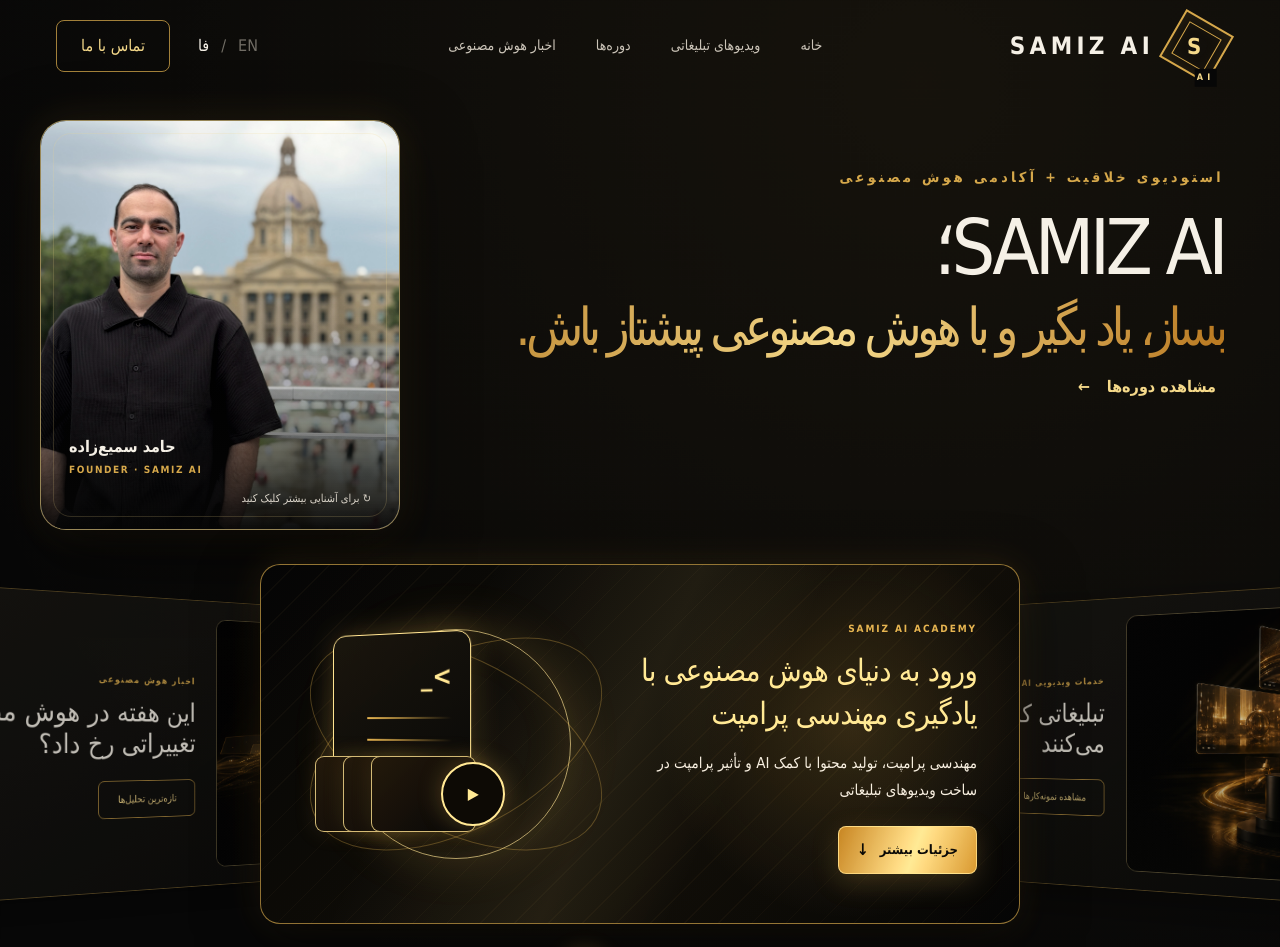
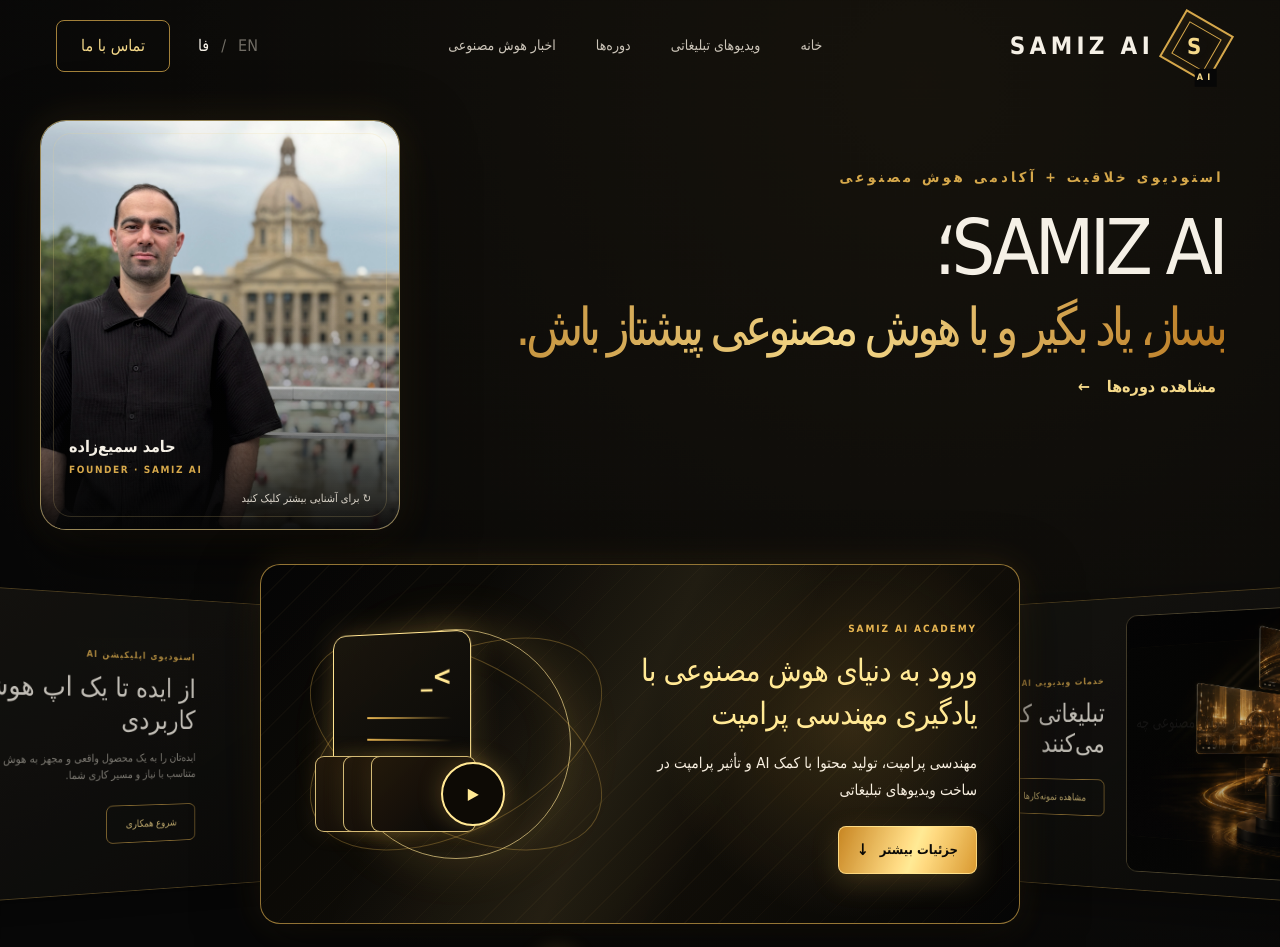
Before and after one commit to hamedsamz/samiz-ai-website, a Next.js app: page / in a window 1280 px wide. Shown: the top 947 px of the page. Built offline with nearby package versions, Linux system fonts and the light colour scheme; a web font is replaced by a local one.

Commit message:
Add fourth AI app studio slide

```diff
--- a/app/page.tsx
+++ b/app/page.tsx
@@ -3,7 +3,7 @@
 import { useEffect, useRef, useState, type PointerEvent as ReactPointerEvent } from "react";
 
 type Lang = "en" | "fa";
-const SLIDE_COUNT = 3;
+const SLIDE_COUNT = 4;
 
 const copy = {
   en: {
@@ -29,6 +29,10 @@
     videoTitle: "Ads that stop the scroll",
     newsKicker: "AI NEWS",
     newsTitle: "What changed this week in AI",
+    appKicker: "AI APP STUDIO",
+    appTitle: "Turn your idea into an intelligent app",
+    appDesc: "From the first concept to a practical AI-powered product, built for your real workflow.",
+    appCta: "Start a Project",
     strip: ["AI VIDEO", "CREATIVE STRATEGY", "PRACTICAL EDUCATION", "AI INTELLIGENCE"],
     servicesKicker: "WHAT WE CREATE",
     servicesTitle: "Advertising videos built for attention.",
@@ -82,6 +86,10 @@
     videoTitle: "تبلیغاتی که مخاطب را متوقف می‌کنند",
     newsKicker: "اخبار هوش مصنوعی",
     newsTitle: "این هفته در هوش مصنوعی چه تغییراتی رخ داد؟",
+    appKicker: "استودیوی اپلیکیشن AI",
+    appTitle: "از ایده تا یک اپ هوشمند و کاربردی",
+    appDesc: "ایده‌تان را به یک محصول واقعی و مجهز به هوش مصنوعی تبدیل می‌کنیم؛ متناسب با نیاز و مسیر کاری شما.",
+    appCta: "شروع همکاری",
     strip: ["ویدیوی AI", "استراتژی خلاق", "آموزش کاربردی", "هوش و تحلیل AI"],
     servicesKicker: "چه چیزی می‌سازیم",
     servicesTitle: "ویدیوهای تبلیغاتی ساخته‌شده برای جلب توجه.",
@@ -278,6 +286,20 @@
             </article>
             <article className="peek-card video-card cylinder-card" data-active={activeSlide === 1} style={slideStyle(1)}><div className="teaser-copy"><small>{t.videoKicker}</small><h3>{t.videoTitle}</h3><a className="outline-button" href="#portfolio">{t.primary}</a></div><div className="card-art slide-image-art"><img src="/images/slide-video-ad.png" alt={lang === "fa" ? "تولید ویدیوی تبلیغاتی با هوش مصنوعی" : "AI advertising video production"} draggable={false} /><span className="slide-art-badge play-badge">▶</span></div></article>
             <article className="peek-card news-card cylinder-card" data-active={activeSlide === 2} style={slideStyle(2)}><div className="teaser-copy"><small>{t.newsKicker}</small><h3>{t.newsTitle}</h3><a className="outline-button" href="#news">{t.updates}</a></div><div className="card-art slide-image-art"><img src="/images/slide-ai-news.png" alt={lang === "fa" ? "اخبار و تازه‌های هوش مصنوعی" : "Latest AI news"} draggable={false} /><span className="slide-art-badge ai-badge">AI</span></div></article>
+            <article className="peek-card app-card cylinder-card" data-active={activeSlide === 3} style={slideStyle(3)}>
+              <div className="teaser-copy">
+                <small>{t.appKicker}</small>
+                <h3>{t.appTitle}</h3>
+                <p>{t.appDesc}</p>
+                <a className="outline-button" href="#contact">{t.appCta}</a>
+              </div>
+              <div className="card-art app-builder-art" aria-hidden="true">
+                <div className="app-orbit-ring"></div>
+                <div className="app-window app-window-main"><i></i><i></i><i></i><b></b><span></span><span></span></div>
+                <div className="app-window app-window-agent"><strong>AI</strong><span>AGENT</span></div>
+                <div className="app-connector"><i></i><i></i><i></i></div>
+              </div>
+            </article>
           </div>
         </div>
         <div className="slider-controls">
```
